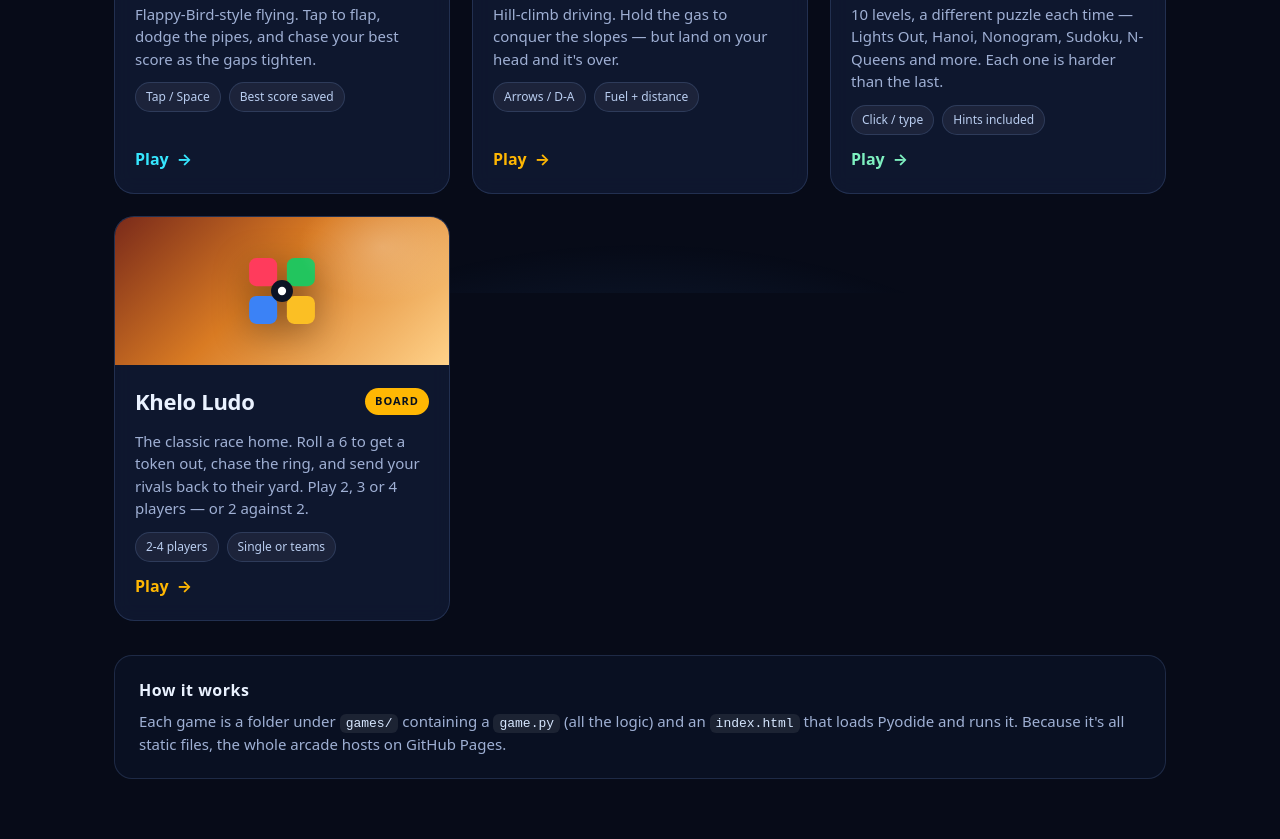
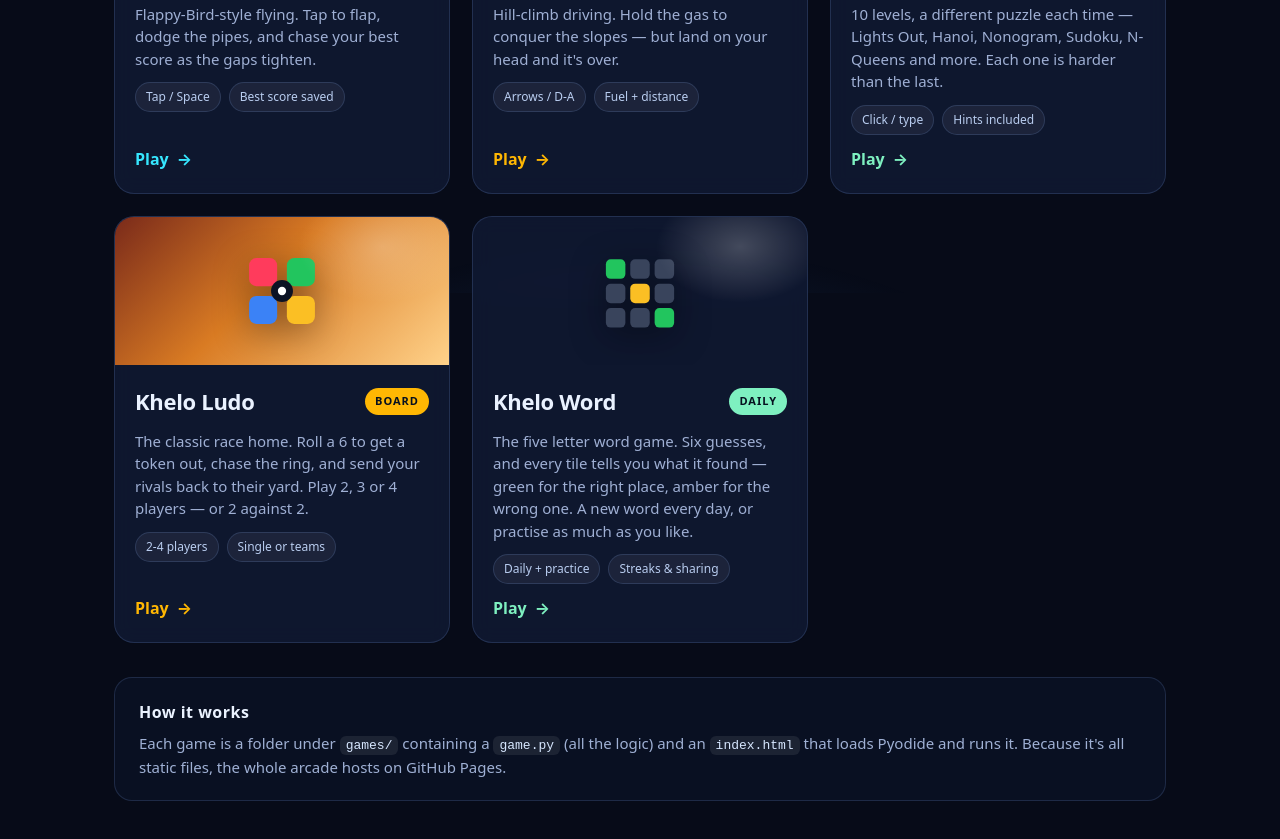
Before and after one commit to 542bheemsingh-cmd/khelo, a plain HTML site: page index.html in a window 1280 px wide. Shown: the part 507-1346 px from the top of the page. Drawn offline with Linux system fonts and the light colour scheme.

Commit message:
Dashboard: add the Khelo Word card

```diff
--- a/index.html
+++ b/index.html
@@ -128,6 +128,34 @@
         </div>
       </a>
 
+      <a class="card" href="games/word/" style="--accent:#7ef0c0">
+        <div class="thumb thumb-word" aria-hidden="true">
+          <svg viewBox="0 0 64 64">
+            <rect x="4" y="6" width="16" height="16" rx="4" fill="#22c55e"/>
+            <rect x="24" y="6" width="16" height="16" rx="4" fill="#39445c"/>
+            <rect x="44" y="6" width="16" height="16" rx="4" fill="#39445c"/>
+            <rect x="4" y="26" width="16" height="16" rx="4" fill="#39445c"/>
+            <rect x="24" y="26" width="16" height="16" rx="4" fill="#fbbf24"/>
+            <rect x="44" y="26" width="16" height="16" rx="4" fill="#39445c"/>
+            <rect x="4" y="46" width="16" height="16" rx="4" fill="#39445c"/>
+            <rect x="24" y="46" width="16" height="16" rx="4" fill="#39445c"/>
+            <rect x="44" y="46" width="16" height="16" rx="4" fill="#22c55e"/>
+          </svg>
+        </div>
+        <div class="card-body">
+          <div class="card-head">
+            <h2>Khelo Word</h2>
+            <span class="chip">Daily</span>
+          </div>
+          <p>The five letter word game. Six guesses, and every tile tells you what it found &mdash; green for the right place, amber for the wrong one. A new word every day, or practise as much as you like.</p>
+          <div class="meta">
+            <span>Daily + practice</span>
+            <span>Streaks &amp; sharing</span>
+          </div>
+          <span class="play">Play <b>&#8594;</b></span>
+        </div>
+      </a>
+
     </section>
 
     <section class="note">
```
